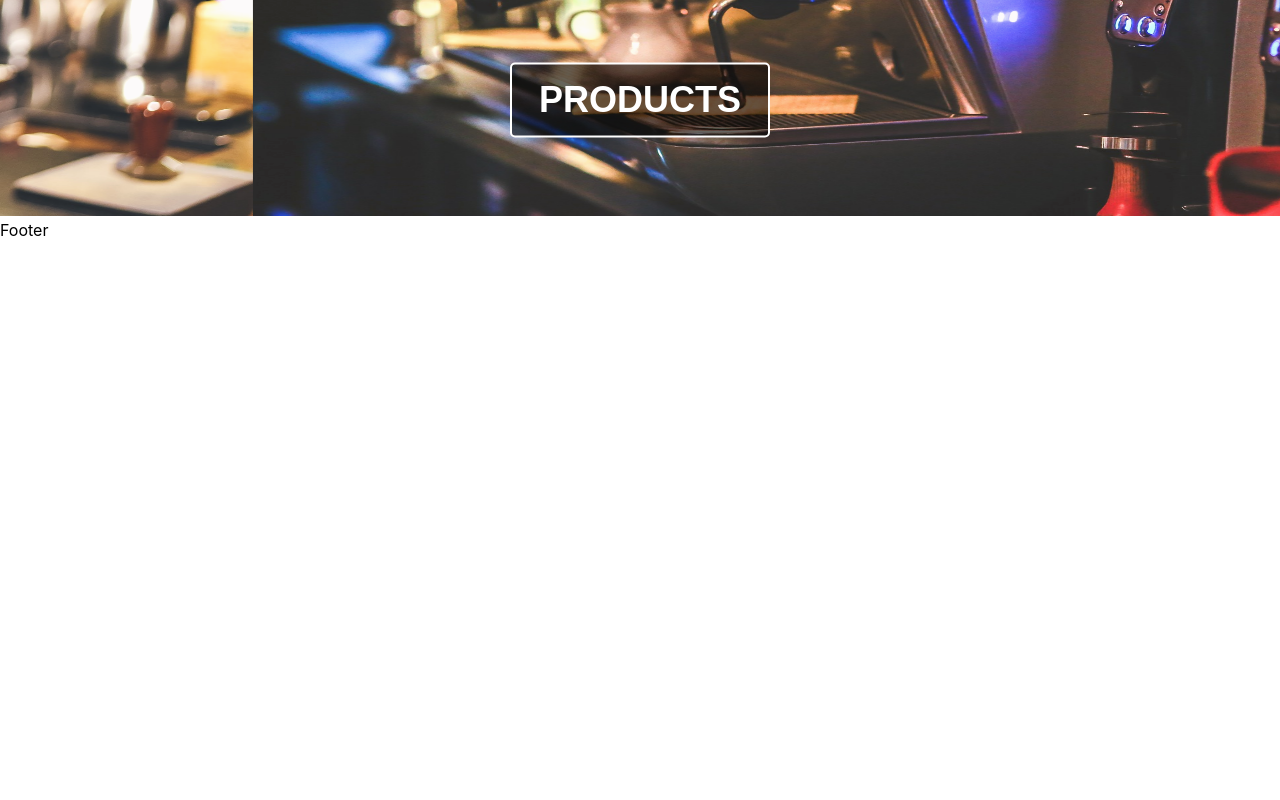
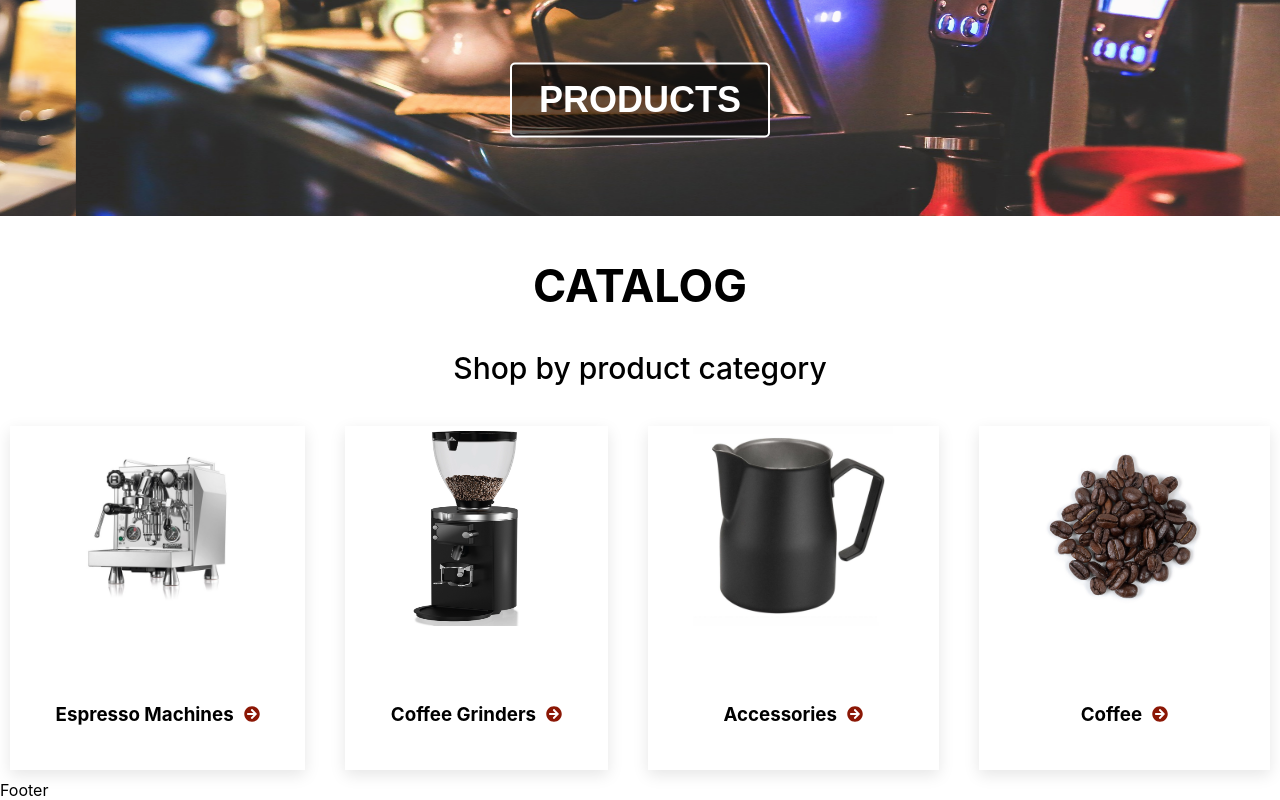
Before and after one commit to zradev/CoffeShop, a React (Create React App) app in the folder client/: page / in a window 1280 px wide. Shown: the part 577-1377 px from the top of the page. Before the commit the page ends 817 px from the top, so only its background shows below. Built offline with nearby package versions, Linux system fonts and the light colour scheme.

Commit message:
Add Catalog component

```diff
--- /dev/null
+++ b/client/src/components/common/Heading.js
@@ -0,0 +1,14 @@
+import React from "react";
+
+const Heading = (props) => {
+  return (
+    <>
+      <div className="heading">
+        <h1>{props.title}</h1>
+        <p>{props.subtitle}</p>
+      </div>
+    </>
+  );
+};
+
+export default Heading;
--- a/client/src/components/data/Data.js
+++ b/client/src/components/data/Data.js
@@ -34,3 +34,22 @@ export const slides = [
   { img: require("../../images/coffee-machine-adzuna.jpg") },
   { img: require("../../images/coffee-machine.jpg") },
 ];
+
+export const categories = [
+  {
+    img: require("../../images/espresso-machine.jpg"),
+    name: "Espresso Machines",
+  },
+  {
+    img: require("../../images/espresso-grinder.jpg"),
+    name: "Coffee Grinders",
+  },
+  {
+    img: require("../../images/coffee-accessories.jpg"),
+    name: "Accessories",
+  },
+  {
+    img: require("../../images/coffee-beans.jpg"),
+    name: "Coffee",
+  },
+];
--- a/client/src/components/home/Home.js
+++ b/client/src/components/home/Home.js
@@ -1,4 +1,5 @@
 import React from "react";
+import Catalog from "./catalog/Catalog";
 import Hero from "./hero/Hero";
 import "./Home.css";
 
@@ -6,6 +7,7 @@ const Home = () => {
   return (
     <>
       <Hero />
+      <Catalog />
     </>
   );
 };
--- /dev/null
+++ b/client/src/components/home/catalog/Catalog.css
@@ -0,0 +1,48 @@
+.catalog .content {
+  display: grid;
+  grid-template-columns: auto auto auto auto;
+  grid-gap: 20px;
+}
+
+.category {
+  margin: 10px;
+  text-align: center;
+  line-height: 75px;
+  box-shadow: rgba(0, 0, 0, 0.1) 0px 5px 15px;
+}
+
+.category:hover {
+  box-shadow: 1px 1px #373737, 2px 2px #373737, 3px 3px #373737, 4px 4px #373737,
+    5px 5px #373737, 6px 6px #373737;
+  -webkit-transform: translateX(-3px);
+  transform: translateX(-3px);
+  transition: 0.5s ease;
+}
+
+.category img {
+  width: 100%;
+  height: 100%;
+  max-width: 200px;
+  max-height: 200px;
+}
+
+.description {
+  display: flex;
+  justify-content: center;
+  align-items: center;
+}
+
+@media screen and (max-width: 1200px) {
+  .catalog .content {
+    display: grid;
+    grid-template-columns: auto auto;
+    grid-gap: 20px;
+  }
+}
+@media screen and (max-width: 720px) {
+  .catalog .content {
+    display: grid;
+    grid-template-columns: auto;
+    grid-gap: 20px;
+  }
+}
--- /dev/null
+++ b/client/src/components/home/catalog/Catalog.js
@@ -0,0 +1,22 @@
+import React from "react";
+import "./Catalog.css";
+import { categories } from "../../data/Data";
+import Category from "./Category";
+import Heading from "../../common/Heading";
+
+const Catalog = () => {
+  return (
+    <>
+      <section className="catalog">
+        <Heading title="CATALOG" subtitle="Shop by product category" />
+        <div className="content">
+          {categories.map((category, index) => (
+            <Category key={index} name={category.name} img={category.img} />
+          ))}
+        </div>
+      </section>
+    </>
+  );
+};
+
+export default Catalog;
--- /dev/null
+++ b/client/src/components/home/catalog/Category.js
@@ -0,0 +1,20 @@
+import React from "react";
+import { FaArrowCircleRight } from "react-icons/fa";
+
+const Category = (props) => {
+  return (
+    <>
+      <div className="category">
+        <img src={props.img} alt="category" />
+        <div className="description">
+          <h3>{props.name}</h3>
+          <FaArrowCircleRight
+            style={{ color: "#8B1705", marginLeft: "10px" }}
+          />
+        </div>
+      </div>
+    </>
+  );
+};
+
+export default Category;
--- a/client/src/components/home/hero/CarouselItem.js
+++ b/client/src/components/home/hero/CarouselItem.js
@@ -3,7 +3,7 @@ import React from "react";
 const CarouselItem = (props) => {
   return (
     <>
-      <div className="carousel-item" key={props.key}>
+      <div className="carousel-item">
         <img src={props.img} alt="slide" />
       </div>
     </>
--- a/client/src/index.css
+++ b/client/src/index.css
@@ -17,3 +17,9 @@ code {
   font-family: source-code-pro, Menlo, Monaco, Consolas, "Courier New",
     monospace;
 }
+
+.heading {
+  text-align: center;
+  font-size: 30px;
+  font-weight: 500;
+}
```
